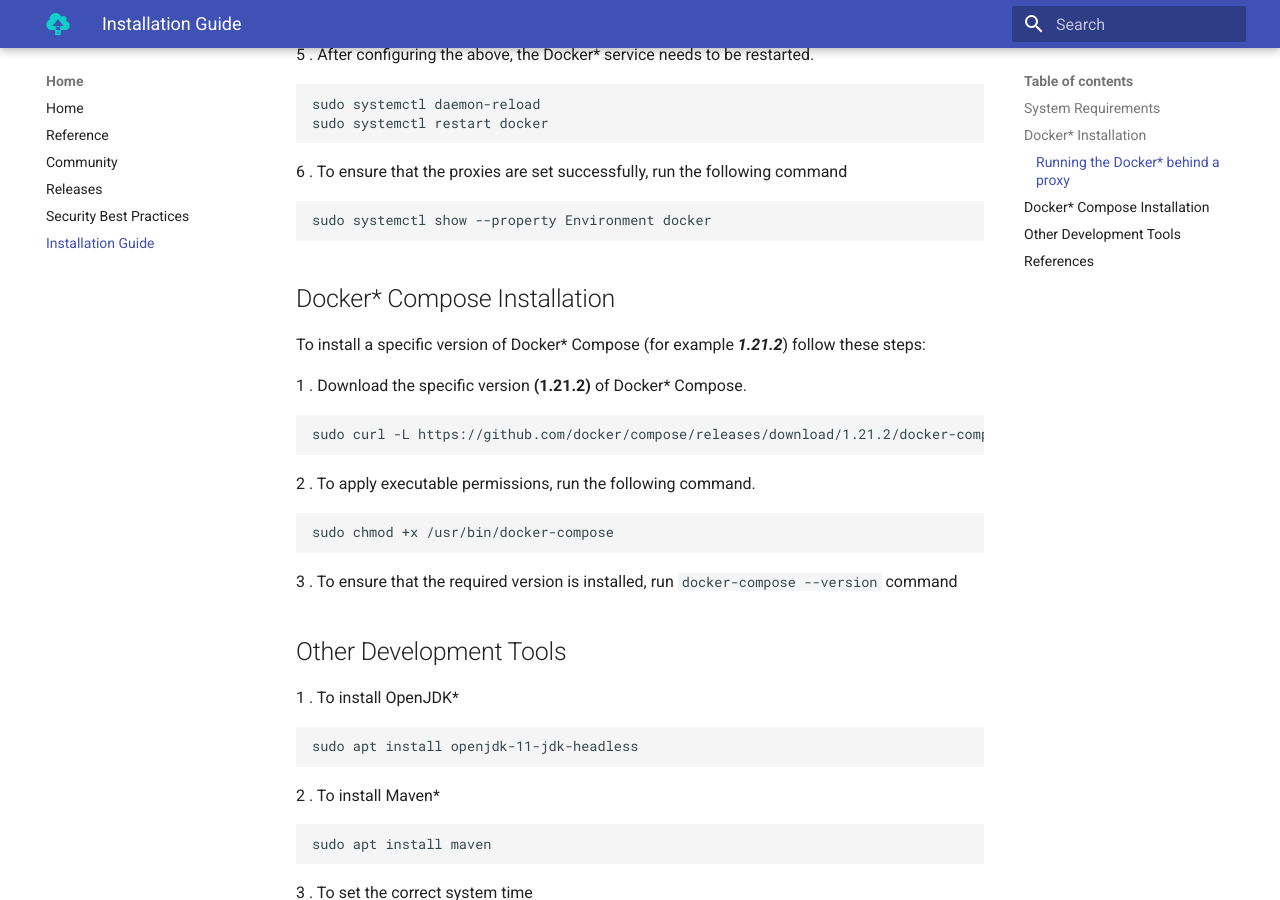
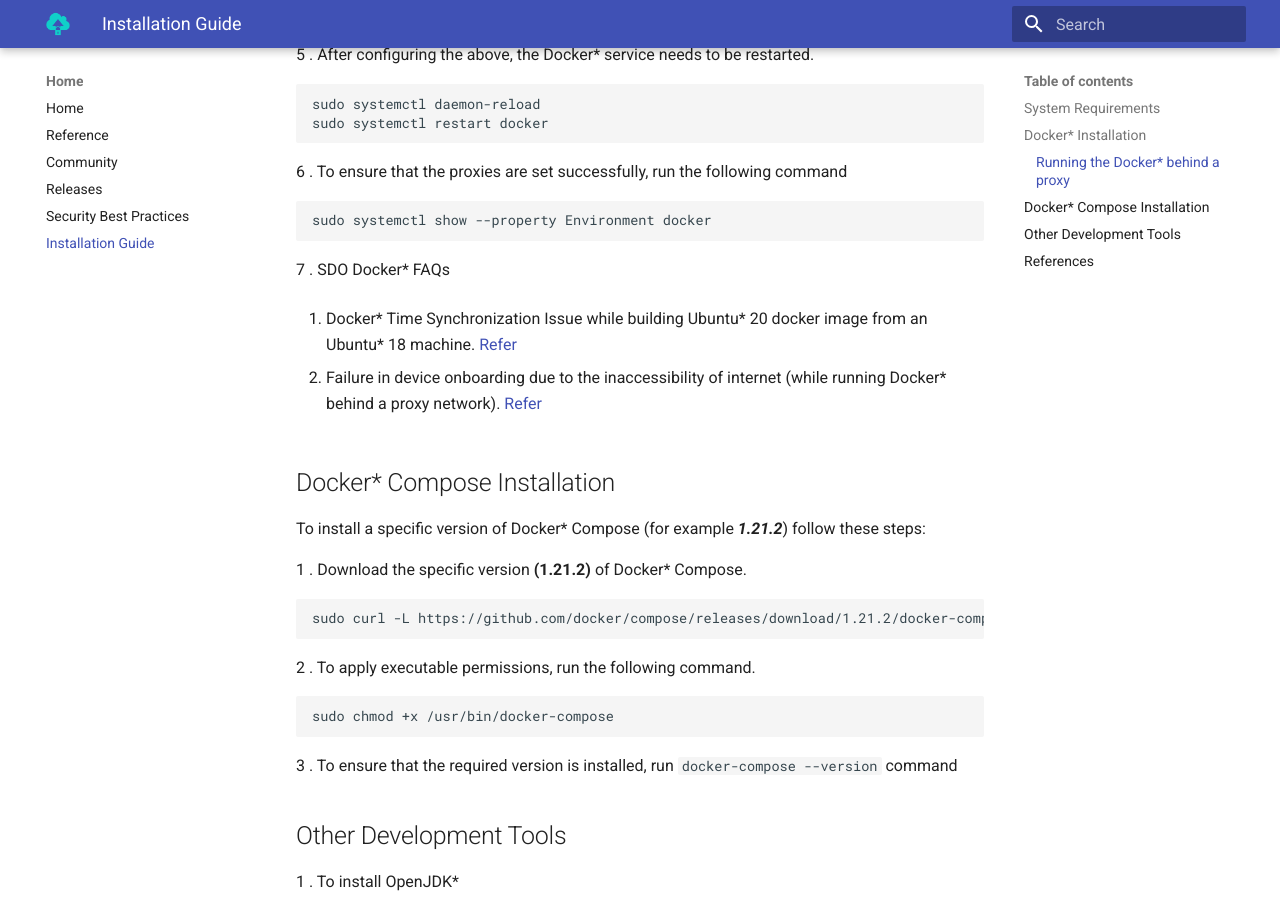
Before and after one commit to trbehera/docs, an MkDocs documentation site: the page built from docs/installation.md, in a window 1280 px wide and 900 px high, scrolled down 2346 px. Built offline with MkDocs 1.6.1 and Material for MkDocs 9.7.7, drawn with Linux system fonts in a browser that asks for light colours.

Commit message:
Adding known docker issues (#62)
Adding Known Docker issues to the docker installation README file.

Signed-off-by: Davis Benny <davis.benny@intel.com>

````diff
--- a/docs/installation.md
+++ b/docs/installation.md
@@ -93,6 +93,11 @@ sudo systemctl restart docker
 ```
 sudo systemctl show --property Environment docker
 ```
+7 . SDO Docker* FAQs
+
+  1. Docker* Time Synchronization Issue while building Ubuntu* 20 docker image from an Ubuntu* 18 machine. [Refer](https://github.com/secure-device-onboard/all-in-one-demo/issues/62)
+
+  2. Failure in device onboarding due to the inaccessibility of internet (while running Docker* behind a proxy network). [Refer](https://github.com/secure-device-onboard/all-in-one-demo/issues/63)
 
 ## Docker* Compose Installation
 To install a specific version of Docker\* Compose (for example **_1.21.2_**) follow these steps:
````
